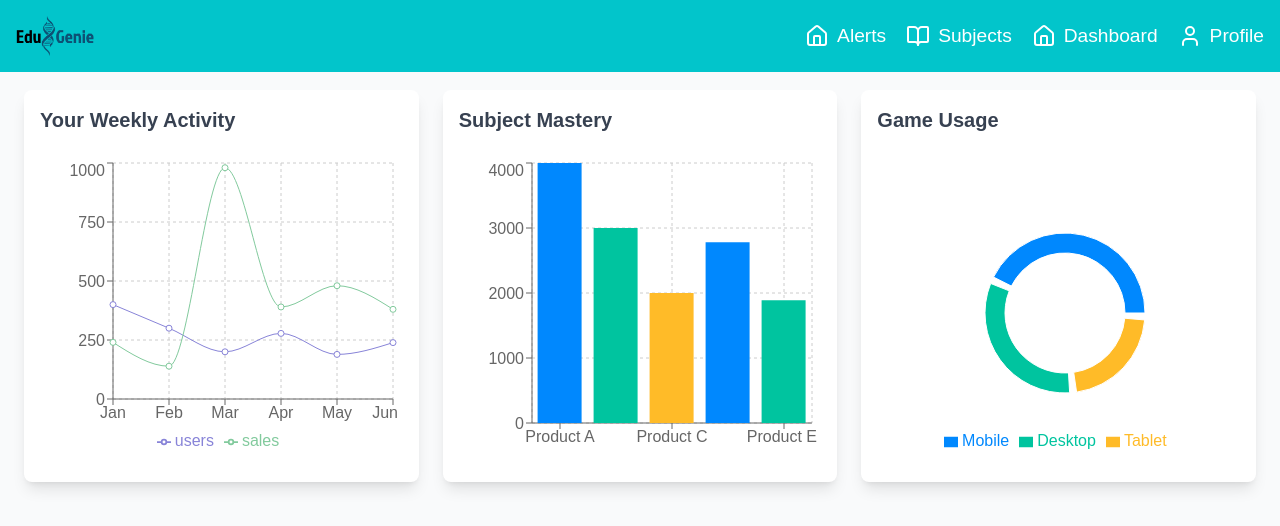
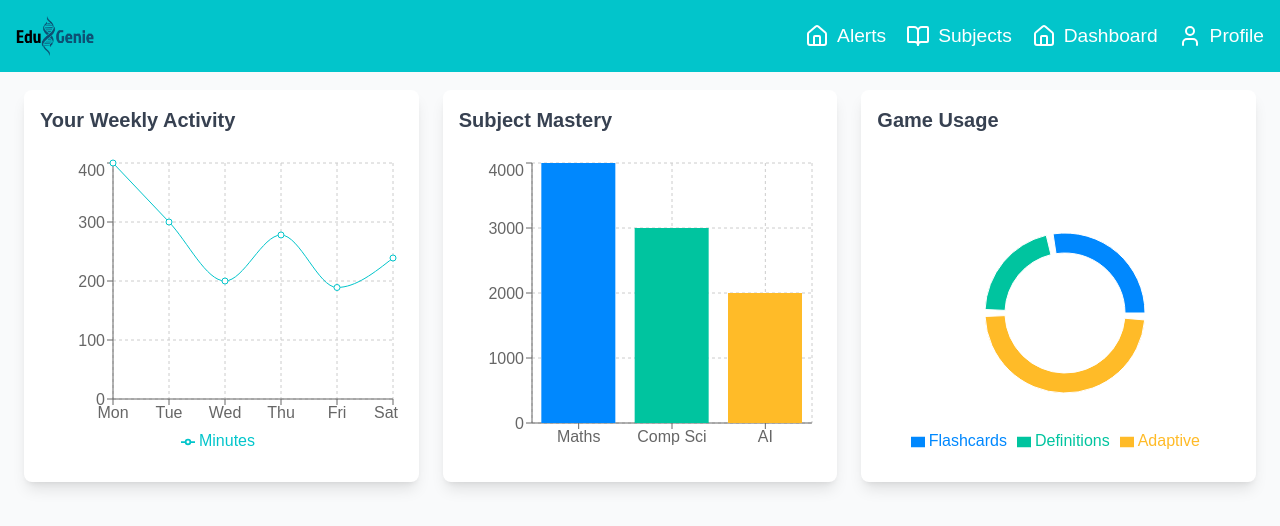
Before and after one commit to jf129/Hackathon3Website, a React (Create React App) app in the folder frontend/frontend/: page /StudentDashboard in a window 1280 px wide. Shown: the top 526 px of the page. Built offline with nearby package versions, Linux system fonts and the light colour scheme.

Commit message:
more graph

```diff
--- a/frontend/frontend/src/pages/StudentDashboard.js
+++ b/frontend/frontend/src/pages/StudentDashboard.js
@@ -7,26 +7,24 @@ import './StudentDashboard.css';
 const StudentDashboard = () => {
   // Sample data for the charts
   const lineData = [
-    { month: 'Jan', users: 400, sales: 240 },
-    { month: 'Feb', users: 300, sales: 139 },
-    { month: 'Mar', users: 200, sales: 980 },
-    { month: 'Apr', users: 278, sales: 390 },
-    { month: 'May', users: 189, sales: 480 },
-    { month: 'Jun', users: 239, sales: 380 },
+    { month: 'Mon', Minutes: 400},
+    { month: 'Tue', Minutes: 300},
+    { month: 'Wed', Minutes: 200},
+    { month: 'Thu', Minutes: 278},
+    { month: 'Fri', Minutes: 189},
+    { month: 'Sat', Minutes: 239},
   ];
 
   const barData = [
-    { category: 'Product A', value: 4000 },
-    { category: 'Product B', value: 3000 },
-    { category: 'Product C', value: 2000 },
-    { category: 'Product D', value: 2780 },
-    { category: 'Product E', value: 1890 },
+    { category: 'Maths', value: 4000 },
+    { category: 'Comp Sci', value: 3000 },
+    { category: 'AI', value: 2000 },
   ];
 
   const pieData = [
-    { name: 'Mobile', value: 400 },
-    { name: 'Desktop', value: 300 },
-    { name: 'Tablet', value: 200 },
+    { name: 'Flashcards', value: 400 },
+    { name: 'Definitions', value: 300 },
+    { name: 'Adaptive', value: 700 },
   ];
 
   const COLORS = ['#0088FE', '#00C49F', '#FFBB28'];
@@ -56,8 +54,7 @@ const StudentDashboard = () => {
                     }}
                 />
                 <Legend />
-                <Line type="monotone" dataKey="users" stroke="#8884d8" />
-                <Line type="monotone" dataKey="sales" stroke="#82ca9d" />
+                <Line type="monotone" dataKey="Minutes" stroke="#02C5CB" />
                 </LineChart>
             </div>
             </div>
--- a/frontend/frontend/src/pages/TeacherDashboard.js
+++ b/frontend/frontend/src/pages/TeacherDashboard.js
@@ -34,12 +34,12 @@ const TeacherDashboard = () => {
         <TeacherNavBar />
 
         <div className="p-6 bg-gray-50 min-h-screen">
-        <h1 className="text-2xl font-bold mb-6 text-gray-800">Analytics Dashboard</h1>
+        <h1 className="text-2xl font-bold mb-6 text-gray-800">Analytics</h1>
         <div className="grid grid-cols-1 md:grid-cols-2 lg:grid-cols-3 gap-6">
             {/* Line Chart Card */}
             <div className="bg-white rounded-lg shadow-lg p-4">
             <div className="mb-4">
-                <h2 className="text-xl font-semibold text-gray-700">User Growth & Sales</h2>
+                <h2 className="text-xl font-semibold text-gray-700">Class Weekly Activity</h2>
             </div>
             <div className="p-2">
                 <LineChart width={350} height={300} data={lineData}>
@@ -64,7 +64,7 @@ const TeacherDashboard = () => {
             {/* Bar Chart Card */}
             <div className="bg-white rounded-lg shadow-lg p-4">
             <div className="mb-4">
-                <h2 className="text-xl font-semibold text-gray-700">Product Performance</h2>
+                <h2 className="text-xl font-semibold text-gray-700">Homeword Submission</h2>
             </div>
             <div className="p-2">
                 <BarChart width={350} height={300} data={barData}>
@@ -91,7 +91,7 @@ const TeacherDashboard = () => {
             {/* Pie Chart Card */}
             <div className="bg-white rounded-lg shadow-lg p-4">
             <div className="mb-4">
-                <h2 className="text-xl font-semibold text-gray-700">Device Distribution</h2>
+                <h2 className="text-xl font-semibold text-gray-700">Game Usage</h2>
             </div>
             <div className="p-2">
                 <PieChart width={350} height={300}>
```
